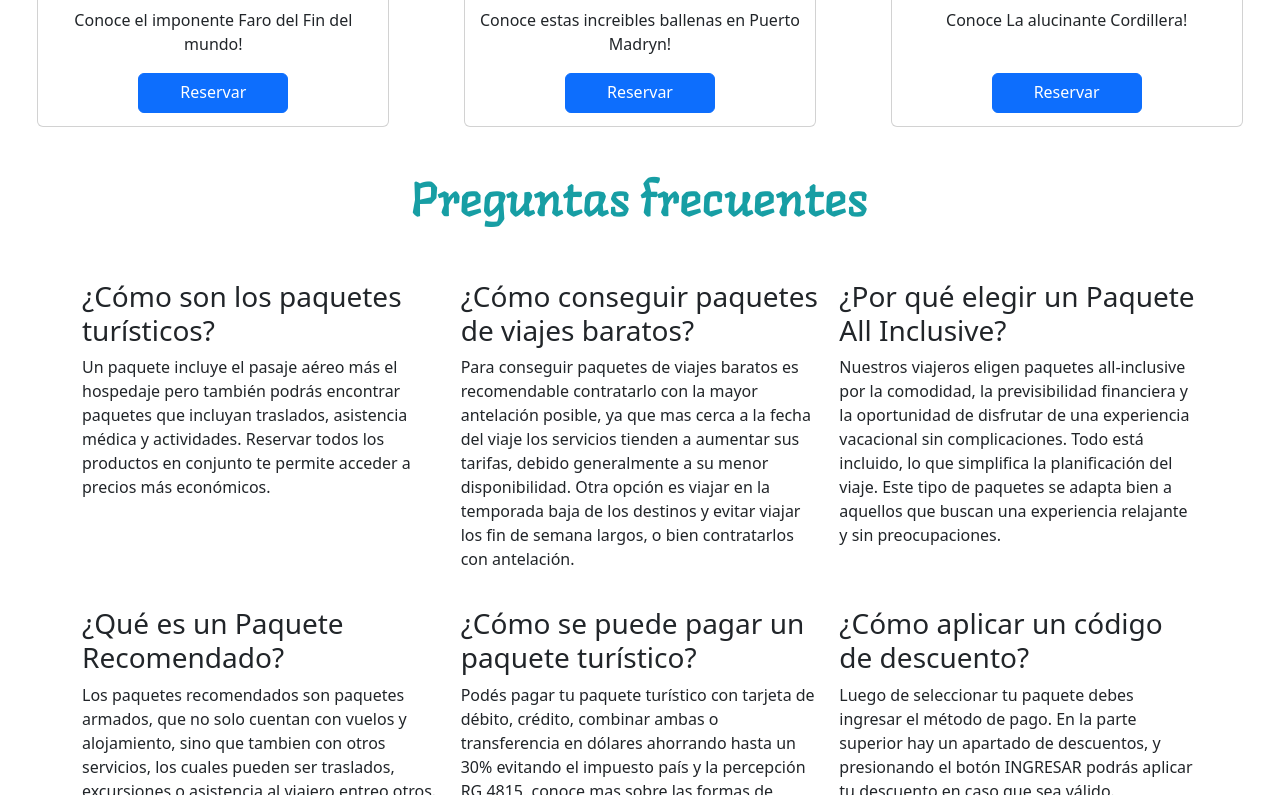
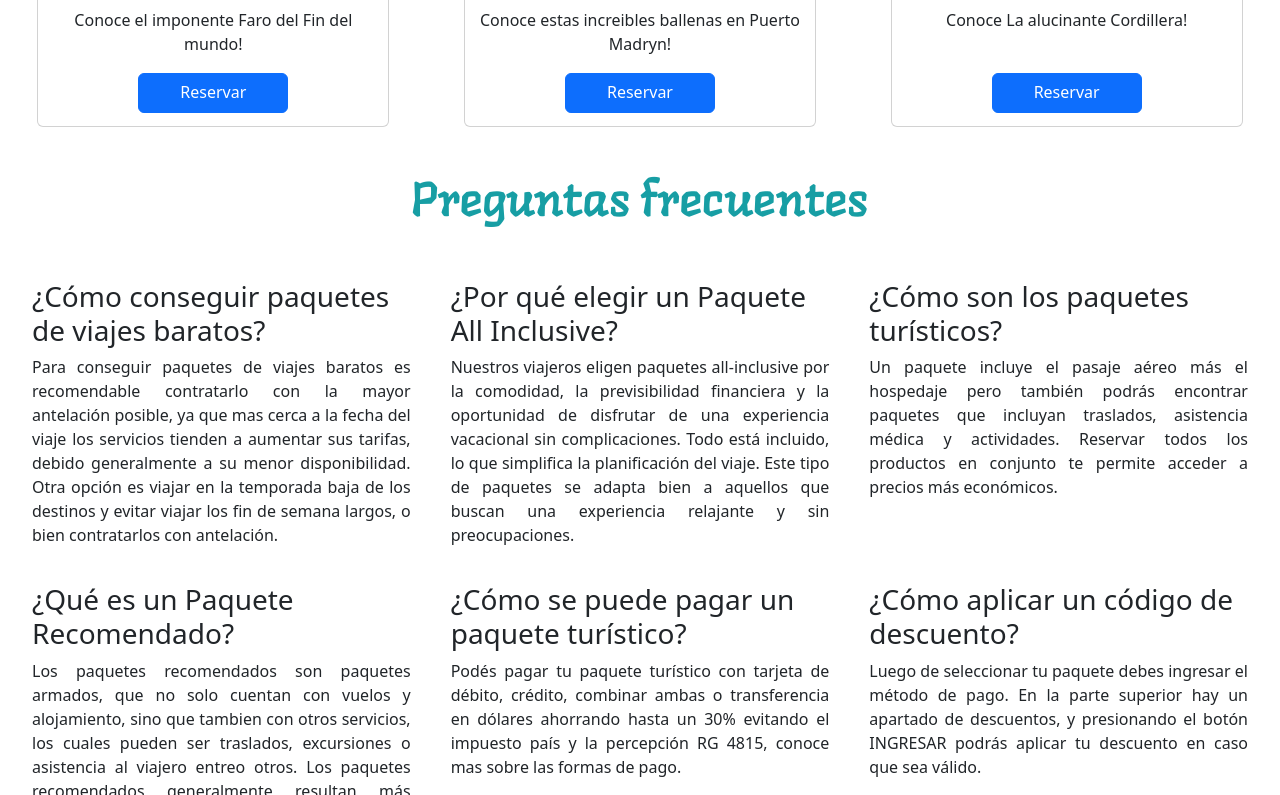
Before and after one commit to KANGOO2021/ArgenTravel, a plain HTML site: page index.html in a window 1280 px wide. Shown: the part 2005-2800 px from the top of the page. Drawn offline with nearby package versions, Linux system fonts and the light colour scheme.

Commit message:
Pre-entrega JS

```diff
--- a/css/style.css
+++ b/css/style.css
@@ -1,14 +1,19 @@
 * {
     margin: 0;
     padding: 0;
+    box-sizing: border-box;
+}
 
-
-}
+/*Especiales*/
 
 @font-face {
     font-family: generica;
     src: url(/assets/Fonts/Langar-Regular.ttf);
 }
+
+@media (max-width: 2000px) {
+
+
 
 /*google font*/
 .argentravel {
@@ -123,7 +128,7 @@
     height: 40px;
     top: 375px;
     left: 100px;
-    /* right: 100px; */
+
 }
 
 .card {
@@ -137,13 +142,21 @@
     display: grid;
     grid-template-columns: repeat(3, 1fr);
     grid-template-rows: repeat(2, 1fr);
-    grid-column-gap: 20px;
+    grid-column-gap: 40px;
     grid-row-gap: 20px;
+    width: 95%;
+    margin-left: auto;
+    margin-right: auto;
+
   }
 
 
-.pack1 {
+.title {
     color: rgb(23,158,164);
+}
+
+.parrafo {
+    text-align: justify;
 }
 
     /* Footer */
@@ -178,3 +191,28 @@
     .fa-brands {
         margin-right: 10px;
     }
+
+}
+
+/*Estilos*/
+
+@media (max-width: 576px) {
+
+    .carousel-inner img {
+        width: 100%;
+        height: 300px;
+        /* margin-top: 50px; */
+    }
+
+    .preguntas {
+        display: grid;
+        grid-template-columns: 1fr;
+        width: 90%;
+        margin-left: auto;
+        margin-right: auto;
+        align-items:start;
+        grid-row-gap: 0px;
+
+    }
+
+}
--- a/index.html
+++ b/index.html
@@ -91,7 +91,7 @@
     <section>
         <h1 class="text-center mt-5 mb-4 fonts" id="Viajes">Nuestros Viajes</h1>
 
-        <div class="d-flex justify-content-around text-center">
+        <div class="d-flex justify-content-around flex-wrap text-center">
           <div class="card" style="width: 22rem;">
             <img src="assets/img/salta1.jpeg" class="card-img-top card-img" alt="...">
             <div class="card-body">
@@ -116,9 +116,9 @@
               <a href="#" class="btn btn-primary boton-reserva">Reservar</a>
             </div>
           </div>
-        </div>
+
         <!-- 2 -->
-        <div class="d-flex justify-content-around text-center">
+
           <div class="card" style="width: 22rem;">
             <img src="assets/img/bariloche2.jpg" class="card-img-top card-img" alt="...">
             <div class="card-body">
@@ -143,9 +143,9 @@
               <a href="#" class="btn btn-primary boton-reserva">Reservar</a>
             </div>
           </div>
-        </div>
+
         <!-- 3 -->
-        <div class="d-flex justify-content-around text-center">
+
           <div class="card" style="width: 22rem;">
             <img src="assets/img/Les_Eclaireurs_Lighthouse.jpg" class="card-img-top card-img" alt="...">
             <div class="card-body">
@@ -177,39 +177,39 @@
 
 <section>
 
-  <h1 id="Preguntas" class="pack1 text-center fonts  mb-5">Preguntas frecuentes</h1>
-  <div class="preguntas container">
+  <h1 class="title text-center fonts mb-5">Preguntas frecuentes</h1>
+  <div class="preguntas">
 
-  <div class="pack2">
 
-    <!-- <img _ngcontent-fpe-c121="" width="15" src="https://almundo-com-res.cloudinary.com/image/upload/v1583446826/home-v3/path.png"> -->
-    <h3>¿Cómo son los paquetes turísticos?</h3>
-  <p>Un paquete incluye el pasaje aéreo más el hospedaje pero también podrás encontrar paquetes que incluyan traslados, asistencia médica y actividades. Reservar todos los productos en conjunto te permite acceder a precios más económicos.</p>
+
+  <div class="pack">
+    <h3>¿Cómo conseguir paquetes de viajes baratos?</h3>
+    <p class="parrafo">Para conseguir paquetes de viajes baratos es recomendable contratarlo con la mayor antelación posible, ya que mas cerca a la fecha del viaje los servicios tienden a aumentar sus tarifas, debido generalmente a su menor disponibilidad. Otra opción es viajar en la temporada baja de los destinos y evitar viajar los fin de semana largos, o bien contratarlos con antelación.</p>
   </div>
 
-  <div class="pack3">
-    <h3>¿Cómo conseguir paquetes de viajes baratos?</h3>
-    <p>Para conseguir paquetes de viajes baratos es recomendable contratarlo con la mayor antelación posible, ya que mas cerca a la fecha del viaje los servicios tienden a aumentar sus tarifas, debido generalmente a su menor disponibilidad. Otra opción es viajar en la temporada baja de los destinos y evitar viajar los fin de semana largos, o bien contratarlos con antelación.</p>
+  <div class="pack">
+    <h3>¿Por qué elegir un Paquete All Inclusive?</h3>
+    <p class="parrafo">Nuestros viajeros eligen paquetes all-inclusive por la comodidad, la previsibilidad financiera y la oportunidad de disfrutar de una experiencia vacacional sin complicaciones. Todo está incluido, lo que simplifica la planificación del viaje. Este tipo de paquetes se adapta bien a aquellos que buscan una experiencia relajante y sin preocupaciones.</p>
   </div>
 
-  <div class="pack4">
-    <h3>¿Por qué elegir un Paquete All Inclusive?</h3>
-    <p>Nuestros viajeros eligen paquetes all-inclusive por la comodidad, la previsibilidad financiera y la oportunidad de disfrutar de una experiencia vacacional sin complicaciones. Todo está incluido, lo que simplifica la planificación del viaje. Este tipo de paquetes se adapta bien a aquellos que buscan una experiencia relajante y sin preocupaciones.</p>
+  <div class="pack">
+    <h3>¿Cómo son los paquetes turísticos?</h3>
+  <p class="parrafo">Un paquete incluye el pasaje aéreo más el hospedaje pero también podrás encontrar paquetes que incluyan traslados, asistencia médica y actividades. Reservar todos los productos en conjunto te permite acceder a precios más económicos.</p>
   </div>
 
-  <div class="pack5">
+  <div class="pack">
     <h3>¿Qué es un Paquete Recomendado?</h3>
-    <p>Los paquetes recomendados son paquetes armados, que no solo cuentan con vuelos y alojamiento, sino que tambien con otros servicios, los cuales pueden ser traslados, excursiones o asistencia al viajero entreo otros. Los paquetes recomendados generalmente resultan más economicos y facilita al viajero, contartar antes de su viaje la mayor cantidad de servicios.</p>
+    <p class="parrafo">Los paquetes recomendados son paquetes armados, que no solo cuentan con vuelos y alojamiento, sino que tambien con otros servicios, los cuales pueden ser traslados, excursiones o asistencia al viajero entreo otros. Los paquetes recomendados generalmente resultan más economicos y facilita al viajero, contartar antes de su viaje la mayor cantidad de servicios.</p>
   </div>
 
-  <div class="pack6">
+  <div class="pack">
     <h3>¿Cómo se puede pagar un paquete turístico?</h3>
-    <p>Podés pagar tu paquete turístico con tarjeta de débito, crédito, combinar ambas o transferencia en dólares ahorrando hasta un 30% evitando el impuesto país y la percepción RG 4815, conoce mas sobre las formas de pago.</p>
+    <p class="parrafo">Podés pagar tu paquete turístico con tarjeta de débito, crédito, combinar ambas o transferencia en dólares ahorrando hasta un 30% evitando el impuesto país y la percepción RG 4815, conoce mas sobre las formas de pago.</p>
   </div>
 
-  <div class="pack7">
+  <div class="pack">
     <h3>¿Cómo aplicar un código de descuento?</h3>
-    <p>Luego de seleccionar tu paquete debes ingresar el método de pago. En la parte superior hay un apartado de descuentos, y presionando el botón INGRESAR podrás aplicar tu descuento en caso que sea válido.</p>
+    <p class="parrafo">Luego de seleccionar tu paquete debes ingresar el método de pago. En la parte superior hay un apartado de descuentos, y presionando el botón INGRESAR podrás aplicar tu descuento en caso que sea válido.</p>
   </div>
 
 </div>
```
